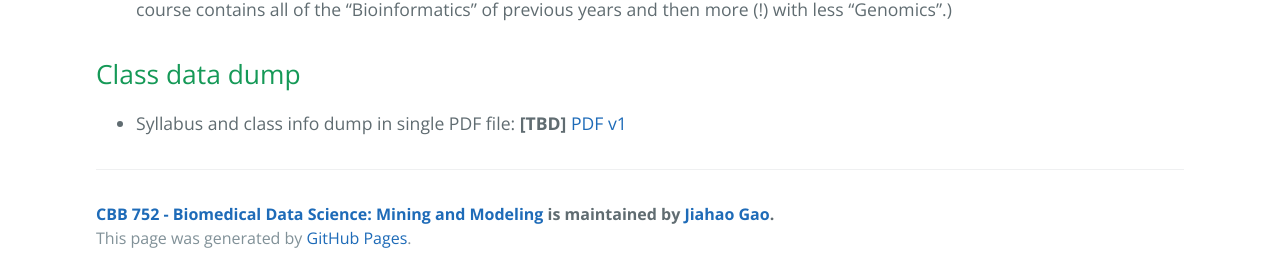
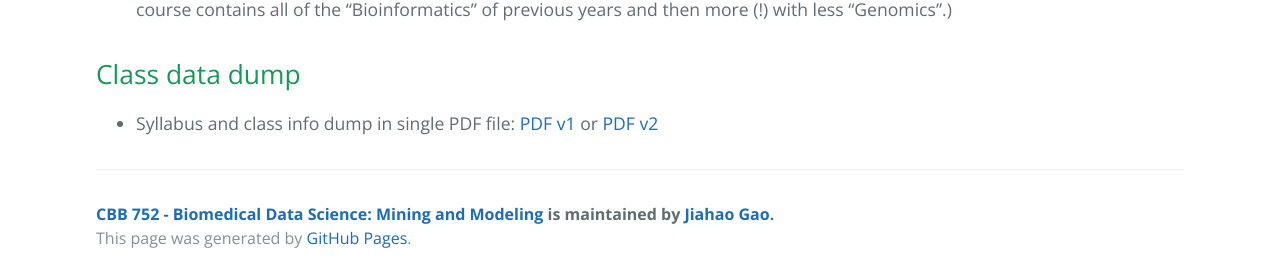
Before and after one commit to gersteinlab/cbb752b20, a Jekyll site: the page built from index.md, in a window 1280 px wide and 900 px high, scrolled down 2839 px. Shown: the part 618-897 px from the top of the window. Built offline with Jekyll 4.4.1, drawn with Linux system fonts in a browser that asks for light colours; our own code applies the rules of GitHub Pages for plain Markdown files.

Commit message:
Update index.md

```diff
--- a/index.md
+++ b/index.md
@@ -87,4 +87,4 @@ For references, please refer the previous [Quiz Archive](/quiz)
 
 
 ## Class data dump
-- Syllabus and class info dump in single PDF file: **[TBD]** [PDF v1]()
+- Syllabus and class info dump in single PDF file: [PDF v1]() or [PDF v2]()
```
